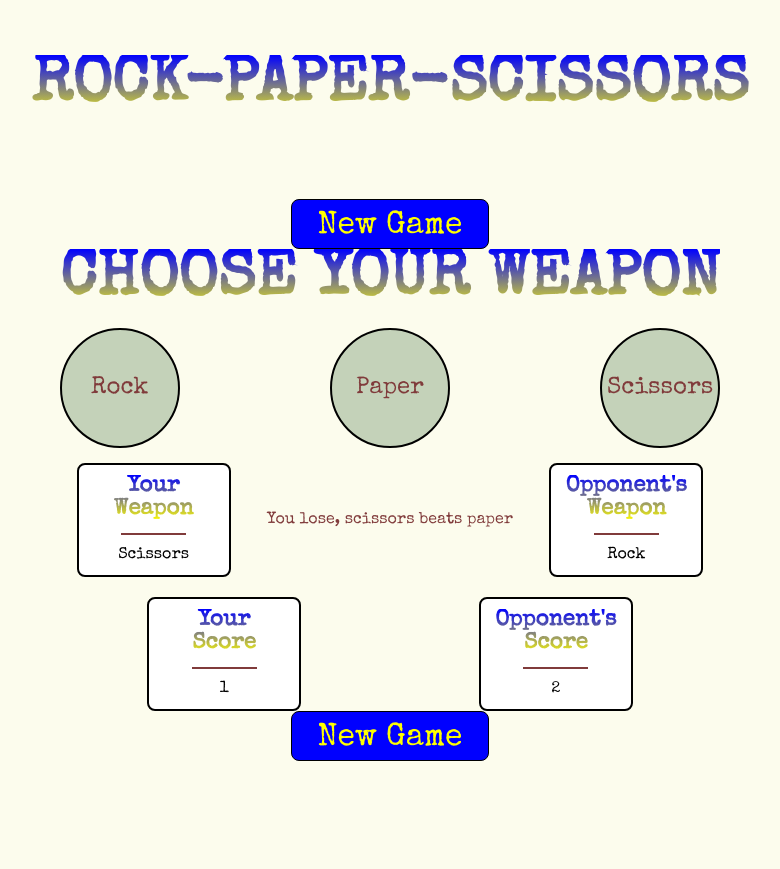
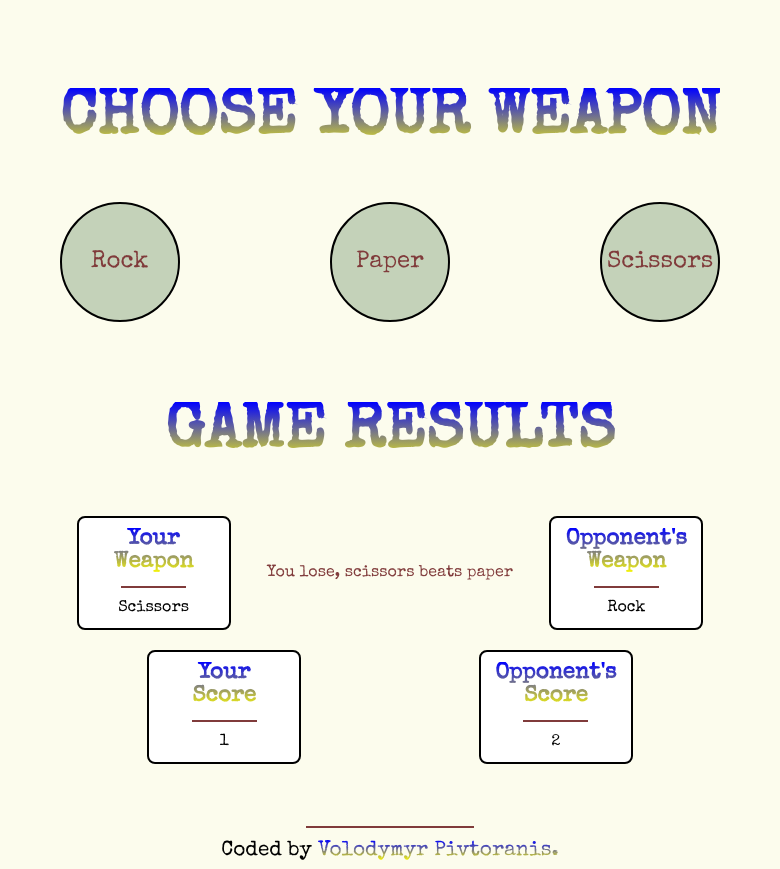
Before and after one commit to PivtoranisV/project-rock-paper-scissors, a plain HTML site: page index.html in a window 1280 px wide. Shown: the whole page, without its empty margins (250-1030 px from the left). Before the commit the page ends 816 px from the top, so only its background shows below. Drawn offline with nearby package versions, Linux system fonts and the light colour scheme.

Commit message:
Added footer

```diff
--- a/index.css
+++ b/index.css
@@ -11,7 +11,7 @@ body {
   display: flex;
   flex-direction: column;
   align-items: center;
-  justify-content: center;
+  justify-content: space-around;
   min-height: 100vh;
   background-color: rgba(251, 251, 226, 0.612);
 }
@@ -30,6 +30,7 @@ main {
 }
 
 .game-header {
+  margin: 80px 0 50px 0;
   font-size: 4rem;
   text-align: center;
   text-transform: uppercase;
@@ -117,3 +118,19 @@ h3 {
 .score {
   margin-top: 20px;
 }
+
+.attribution {
+  margin-top: 50px;
+  font-size: 1.3rem;
+}
+
+.attribution a {
+  text-decoration: none;
+  background-image: linear-gradient(blue, yellow);
+  -webkit-background-clip: text;
+  -webkit-text-fill-color: transparent;
+}
+
+.hide {
+  display: none;
+}
--- a/index.html
+++ b/index.html
@@ -10,17 +10,18 @@
 
   <body>
     <main>
-      <div class="new-game">
+      <div class="new-game hide">
         <h1 class="game-header">Rock-Paper-Scissors</h1>
         <button class="new-game__btn" type="button">New Game</button>
       </div>
       <div class="game">
-        <h1 class="game-header">Choose your weapon</h1>
+        <h2 class="game-header">Choose your weapon</h2>
         <div class="weapons">
           <button class="rock" type="button">Rock</button>
           <button class="paper" type="button">Paper</button>
           <button class="scissors" type="button">Scissors</button>
         </div>
+        <h2 class="game-header">Game results</h2>
         <div class="choice">
           <div class="player__choice-container">
             <h3>Your Weapon</h3>
@@ -52,12 +53,16 @@
           </div>
         </div>
       </div>
-      <div class="result">
+      <div class="result hide">
         <h1 class="game-header"></h1>
         <button class="new-game__btn" type="button">New Game</button>
       </div>
     </main>
-
+    <footer class="attribution">
+      <div class="special-divider"></div>
+      Coded by
+      <a href="https://github.com/PivtoranisV">Volodymyr Pivtoranis.</a>
+    </footer>
     <script src="index.js"></script>
   </body>
 </html>
```
